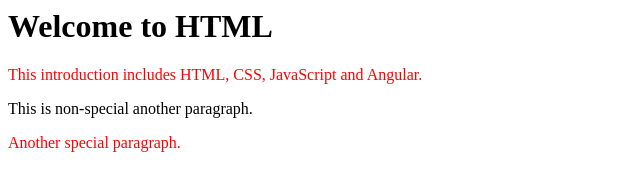
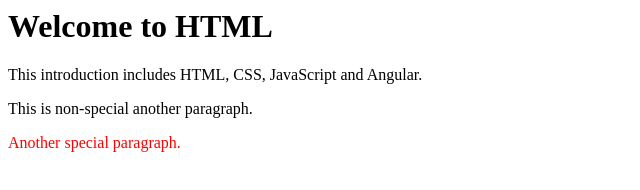
Before and after one commit to NexulAcademy/intro-html-css-js, a plain HTML site: page index.html in a window 1280 px wide. Shown: the whole page, without its empty margins (0-640 px from the left). Drawn offline with Linux system fonts and the light colour scheme.

Commit message:
Step006: target specific hierarchy
also some formatting changes after pressing [CTRL - ALT - F] in VS Code

```diff
--- a/index.html
+++ b/index.html
@@ -1,11 +1,13 @@
 <html>
+
 <head>
     <style>
-        .special{
-            color:red;
+        div .special {
+            color: red;
         }
     </style>
 </head>
+
 <body>
     <h1>Welcome to HTML</h1>
     <p class="special">
@@ -14,8 +16,11 @@
     <p>
         This is non-special another paragraph.
     </p>
+    <div>
         <p class="special">
             Another special paragraph.
         </p>
+    </div>
 </body>
+
 </html>
```
Lines whose indentation alone changed are shown as unchanged.
